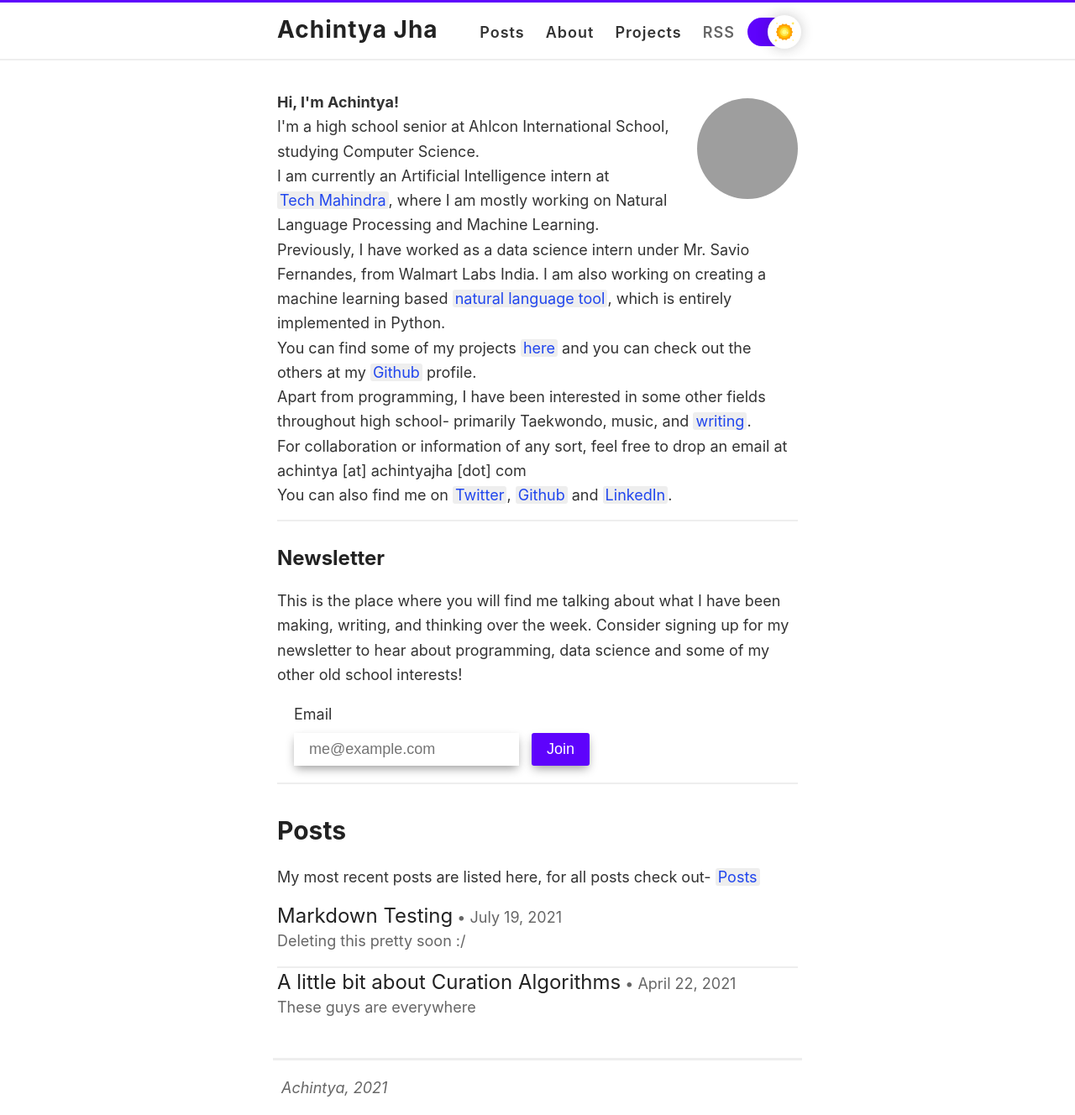
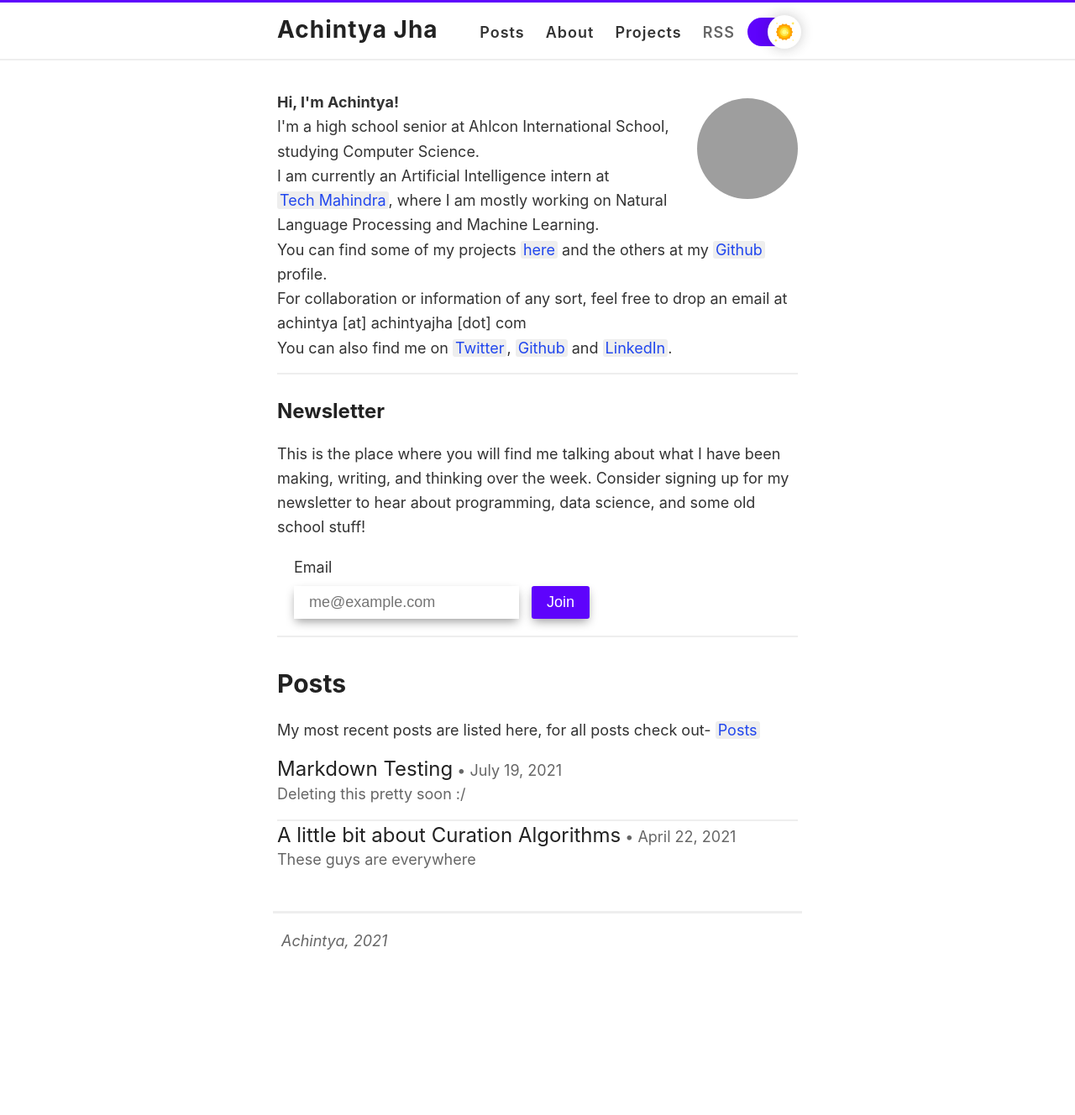
Before and after one commit to achntj/achintyajha.github.io, a Jekyll site: the page built from index.html, in a window 1280 px wide. Shown: the whole page at 84% size. Built offline with Jekyll 4.4.1, drawn with Linux system fonts in a browser that asks for light colours; after the commit the page ends 1153 px from its top, so only the background shows below that; grey boxes are pictures that could not be loaded.

Commit message:
updated projects

```diff
--- a/index.html
+++ b/index.html
@@ -14,14 +14,8 @@ layout: default
     I am currently an Artificial Intelligence intern at <a href="https://www.techmahindra.com/en-in/innovation/makers-lab/">Tech
       Mahindra</a>, where I am mostly working on Natural Language Processing and Machine Learning.
     <br />
-    Previously, I have worked as a data science intern under Mr. Savio Fernandes, from Walmart Labs India. I am also working on creating a machine
-    learning based <a href="https://sentimate.herokuapp.com/">natural language tool</a>, which is entirely implemented in Python.
-    <br />
-    You can find some of my projects <a href="https://achintyajha.in/projects/">here</a> and you can check out the others at my
+    You can find some of my projects <a href="https://achintyajha.in/projects/">here</a> and the others at my
     <a href="https://github.com/achintyajha">Github</a> profile.
-    <br />
-    Apart from programming, I have been interested in some other
-    fields throughout high school- primarily Taekwondo, music, and <a href="https://achintyajha.in/posts">writing</a>.
     <br />
     For collaboration or information of any sort, feel free to drop an email at achintya [at] achintyajha [dot] com<br />
     You can also find me on <a href="https://www.twitter.com/achintyajha05">Twitter</a>, <a href="https://github.com/achintyajha">Github</a>
@@ -32,7 +26,7 @@ layout: default
 <div class="newsletter">
   <h2>Newsletter</h2>
   <p>This is the place where you will find me talking about what I have been making, writing, and thinking over the week.
-  Consider signing up for my newsletter to hear about programming, data science and some of my other old school interests!</p>
+  Consider signing up for my newsletter to hear about programming, data science, and some old school stuff!</p>
   <div class="newsletter_contents">
     <form autocomplete="off" name="newsletter" action="https://buttondown.email/api/emails/embed-subscribe/achintyajha" method="post" target="popupwindow" onsubmit="window.open('https://buttondown.email/achintyajha', 'popupwindow')">
   <label class="email" for="bd-email">Email</label>
```
Also changed, not shown: about.md (+2 -2 lines).
